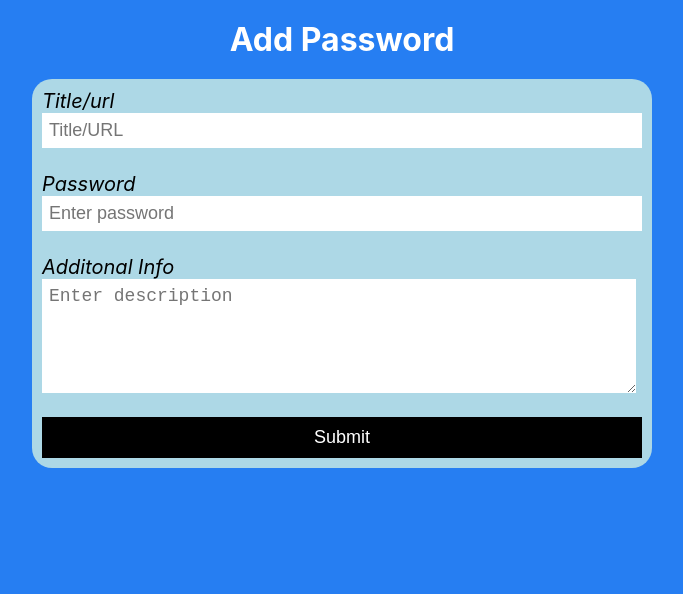
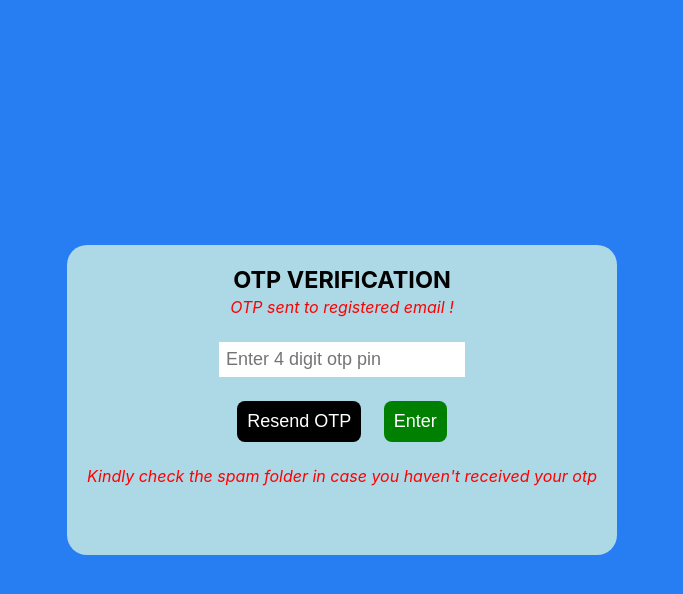
Before and after one commit to hjain2003/Password_Manager, a React (Create React App) app in the folder client/: page / in a window 1280 px wide. Shown: the top 594 px of the page, without its empty margins (298-981 px from the left). Built offline with nearby package versions, Linux system fonts and the light colour scheme.

Commit message:
added otp ui

```diff
--- a/client/src/App.js
+++ b/client/src/App.js
@@ -6,6 +6,7 @@ import Login from './components/Register/Login';
 import PassCard from './components/PasswordCard/PassCard';
 import PassSpace from './components/PasswordSpace/PassSpace';
 import AddPass from './components/AddPass/AddPass';
+import Otp from './components/OTPVerification/Otp';
 
 function App() {
   return (
@@ -15,7 +16,8 @@ function App() {
     {/* <Login/> */}
     {/* <PassCard/> */}
     {/* <PassSpace/> */}
-    <AddPass/>
+    {/* <AddPass/> */}
+    <Otp/>
     </>
   );
 }
--- /dev/null
+++ b/client/src/components/OTPVerification/Otp.css
@@ -0,0 +1,49 @@
+.otp_container{
+    height: 100vh;
+    width: 100%;
+    display: flex;
+    justify-content: center;
+    align-items: center;
+    flex-direction: column;
+}
+
+.otp_form{
+    display: flex;
+    flex-direction: column;
+    height: 270px;
+    /* justify-content: center; */
+    /* align-items: center; */
+    border-radius: 20px;
+    background-color: lightblue;
+    padding: 20px;
+    font-size: 20px;
+    text-align: center;
+}
+.otp_form label{
+    font-style: italic;
+}
+.otp_form input{
+    border: none;
+    padding: 7px;
+    font-size: 18px;
+}
+#otp_description{
+    color: red;
+    font-style: italic;
+    font-size: 16px;
+}
+.otp_form button{
+    padding: 10px;
+    font-size: 18px;
+    border: none;
+    border-radius: 8px;
+    cursor: pointer;
+}
+#resend{
+    background-color: black;
+    color: white;
+}
+#enter_otp{
+    background-color: green;
+    color: white;
+}
--- /dev/null
+++ b/client/src/components/OTPVerification/Otp.js
@@ -0,0 +1,25 @@
+import React from 'react'
+import './Otp.css';
+
+const Otp = () => {
+  return (
+    <>
+    <div className="otp_container">
+        <div className="otp_form">
+            <form action="">
+                <h3 align="center">OTP VERIFICATION</h3>
+                <span id="otp_description">OTP sent to registered email !</span>
+                <br /><br />
+                <input type="number" placeholder='Enter 4 digit otp pin' name="otp"/>
+                <br /><br />
+                <span><button id="resend">Resend OTP</button>&nbsp;&nbsp;&nbsp;&nbsp;<button id="enter_otp">Enter</button></span>
+            </form>
+            <br />
+                <span id="otp_description">Kindly check the spam folder in case you haven't received your otp</span>
+        </div>
+    </div>
+    </>
+  )
+}
+
+export default Otp
```
